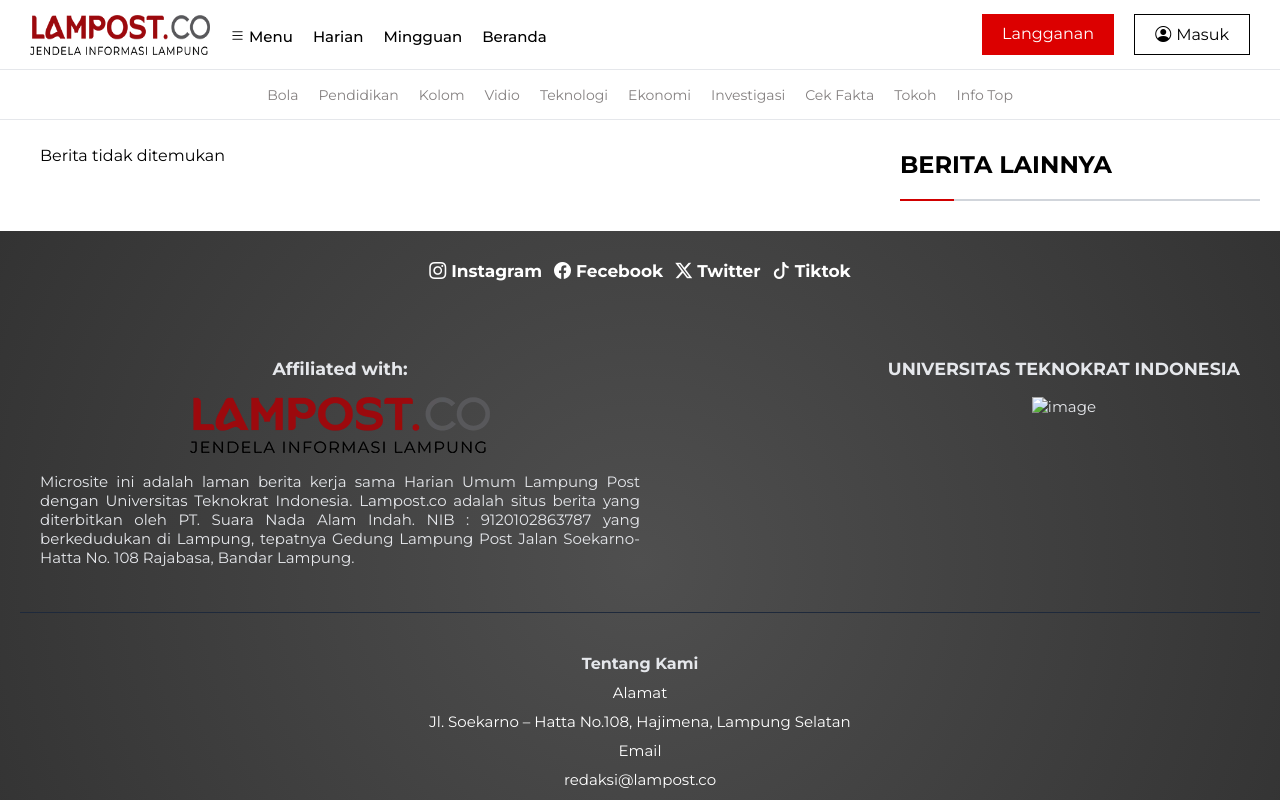
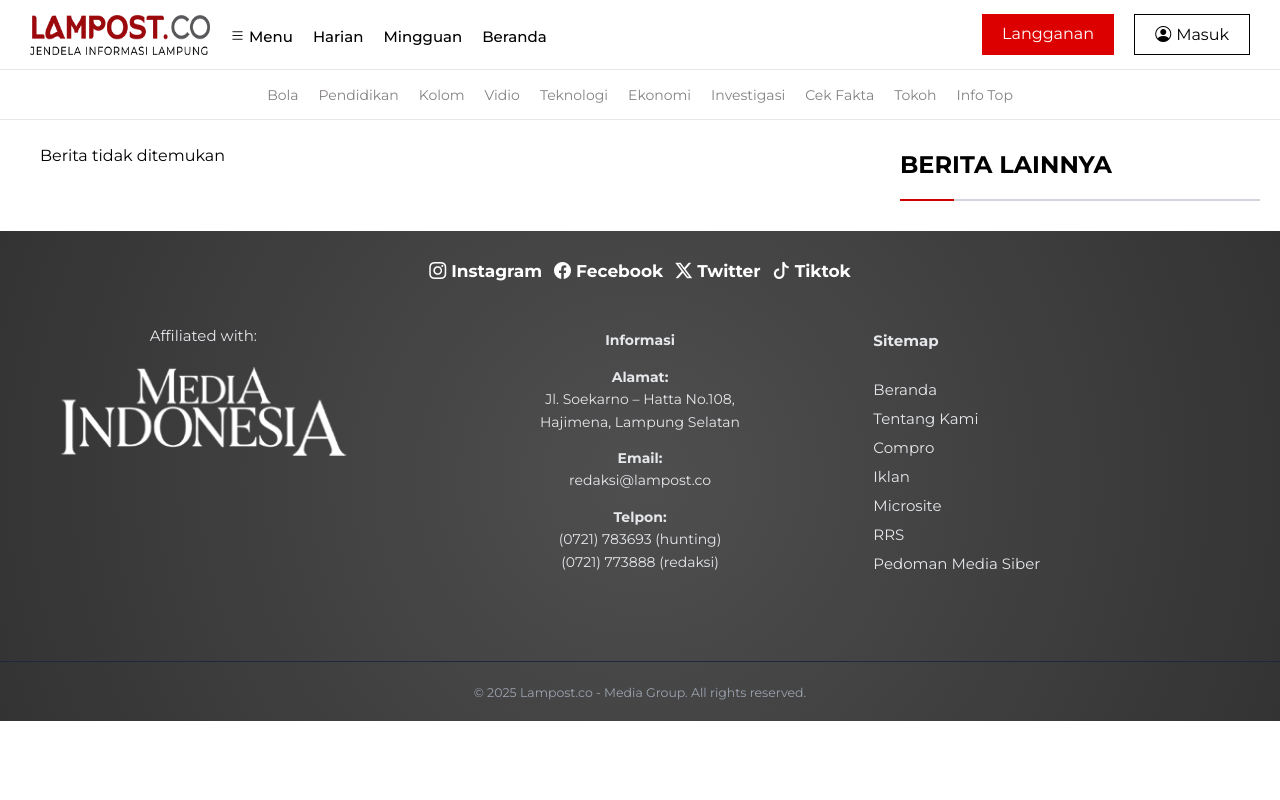
Before and after one commit to tipalsyahh/teknokrat, a plain HTML site: page berita.teknokrat.html in a window 1280 px wide. Drawn offline with nearby package versions, Linux system fonts and the light colour scheme; no server answers.

Commit message:
tampilan aja

```diff
--- a/berita.teknokrat.html
+++ b/berita.teknokrat.html
@@ -151,48 +151,62 @@
 
         <div class="iklan-detail">
             <h2>BERITA LAINNYA</h2>
-                <div class="line-accent"></div>
+            <div class="line-accent"></div>
             <div class="terbaru"></div>
-            </div>
         </div>
     </div>
-        <footer class="footer">
+    </div>
+    <footer class="footer">
         <div class="sosmed">
             <a href="https://www.instagram.com/lampost.co/"><i class="bi bi-instagram"></i>Instagram</a>
             <a href="https://www.facebook.com/lampungpostupdate"><i class="bi bi-facebook"></i>Fecebook</a>
             <a href="https://x.com/lampungpost_"><i class="bi bi-twitter-x"></i></i>Twitter</a>
             <a href="https://www.tiktok.com/@lampungpost_official"><i class="bi bi-tiktok"></i>Tiktok</a>
         </div>
-        <div class="footer-microweb">
+        <div class="footer-container">
 
             <div class="footer-left">
                 <center>
-                    <h3>Affiliated with:</h3>
-                    <img src="image/lampost300.png (1).webp" alt="Logo" id="microweb-img">
+                    <p>Affiliated with:</p>
+                    <img src="image/media.webp" alt="Logo">
                 </center>
-                <p>Microsite ini adalah laman berita kerja sama Harian Umum Lampung Post dengan Universitas Teknokrat
-                    Indonesia. Lampost.co adalah situs berita yang diterbitkan oleh PT. Suara Nada Alam Indah. NIB :
-                    9120102863787 yang berkedudukan di Lampung, tepatnya Gedung Lampung Post Jalan Soekarno-Hatta No.
-                    108 Rajabasa, Bandar Lampung.</p>
+            </div>
+
+            <!-- BAGIAN TENGAH: INFORMASI -->
+            <div class="footer-info">
+                <h4>Informasi</h4>
+                <p>
+                    <strong>Alamat:</strong><br>
+                    Jl. Soekarno – Hatta No.108,<br>
+                    Hajimena, Lampung Selatan
+                </p>
+                <p>
+                    <strong>Email:</strong><br>
+                    <a href="mailto:redaksi@lampost.co">redaksi@lampost.co</a>
+                </p>
+                <p>
+                    <strong>Telpon:</strong><br>
+                    (0721) 783693 (hunting)<br>
+                    (0721) 773888 (redaksi)
+                </p>
             </div>
 
             <div class="footer-center">
-                <center>
-                    <h3>UNIVERSITAS TEKNOKRAT INDONESIA</h3>
-                    <img src="image/logo-uti.png" alt="image" class="logo-microweb">
-                </center>
+                <h4>Sitemap</h4>
+                <a href="#">Beranda</a>
+                <a href="#">Tentang Kami</a>
+                <a href="#">Compro</a>
+                <a href="#">Iklan</a>
+                <a href="#">Microsite</a>
+                <a href="#">RRS</a>
+                <a href="#">Pedoman Media Siber</a>
             </div>
+
         </div>
+
 
         <!-- Footer bawah -->
         <div class="footer-bottom">
-            <h4>Tentang Kami</h4>
-            <p>Alamat</p>
-            <p>Jl. Soekarno – Hatta No.108, Hajimena, Lampung Selatan</p>
-            <p>Email</p>
-            <p>redaksi@lampost.co</p>
-            <p>Telpon</p>
-            <p>(0721) 783693 (hunting), 773888 (redaksi)</p>
             <small>© 2025 Lampost.co - Media Group. All rights reserved.</small>
         </div>
     </footer>
--- a/microweb.css
+++ b/microweb.css
@@ -334,7 +334,7 @@
     border-top: 1px solid #1e293b;
     padding: 20px;
     text-align: center;
-    max-width: 1200px;
+    max-width: 1500px;
     margin: auto;
 }
 
--- a/style.css
+++ b/style.css
@@ -498,14 +498,36 @@
 }
 
 .footer-container {
-    max-width: 1200px;
-    margin: auto;
-    padding: 30px 20px;
-    display: flex;
-    justify-content: space-between;
-    align-items: center;
-    gap: 20px;
-    flex-wrap: wrap;
+  display: flex;
+  justify-content: space-between;
+  align-items: flex-start;
+  gap: 30px;
+  height: 350px;
+}
+
+.footer-left,
+.footer-info,
+.footer-center {
+  flex: 1;
+}
+
+.footer-info {
+  text-align: center;
+  font-size: 14px;
+  line-height: 1.6;
+}
+
+.footer-info h4 {
+  margin-bottom: 10px;
+}
+
+.footer-info a {
+  color: inherit;
+  text-decoration: none;
+}
+
+.footer-info a:hover {
+  text-decoration: underline;
 }
 
 .footer-center {
```
Also changed, not shown: index.html (+11 -13 lines).
